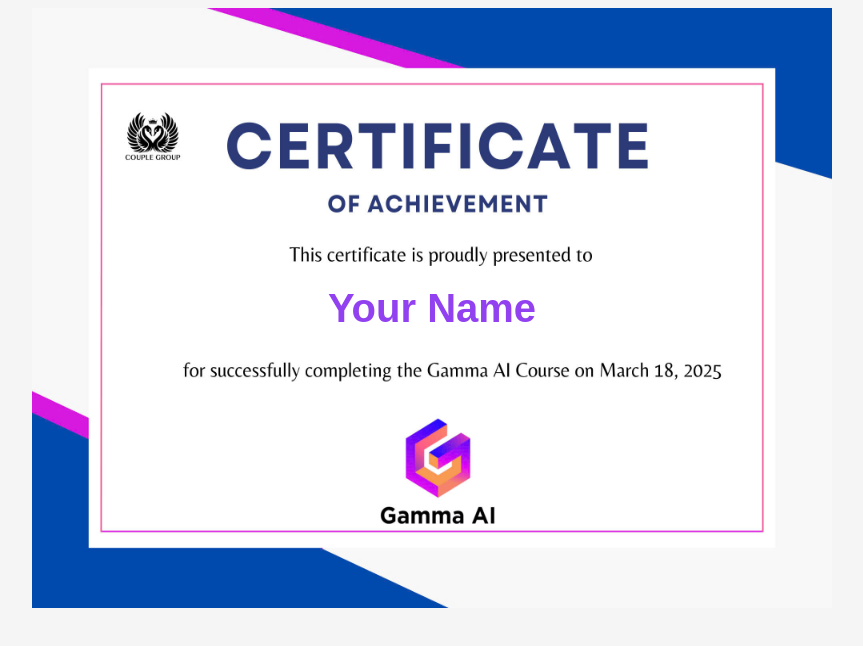
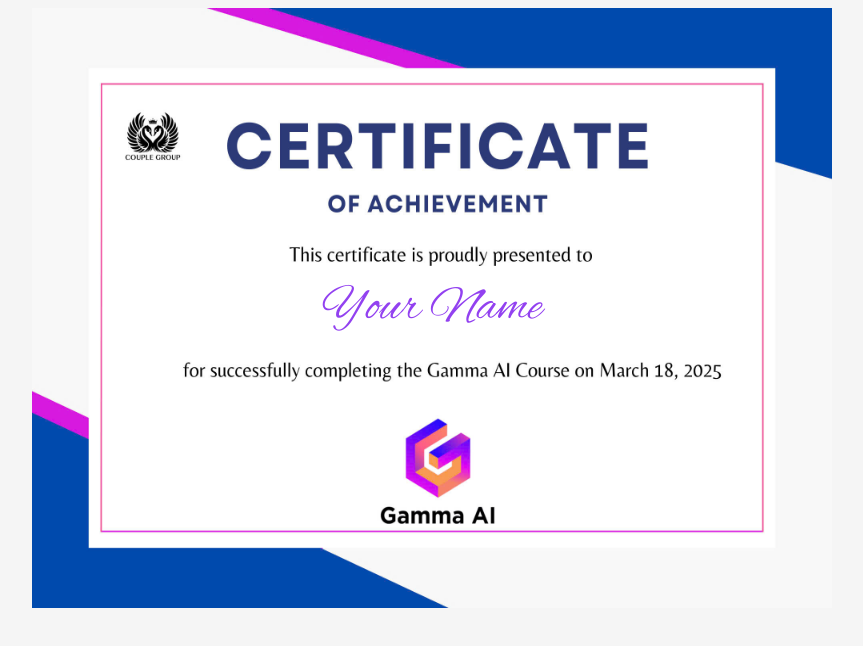
Before and after one commit to hoangnamit04/certificate-generator, a plain HTML site: page index.html in a window 1280 px wide. Shown: the whole page, without its empty margins (208-1071 px from the left). Drawn offline with Linux system fonts and the light colour scheme.

Commit message:
Update index.html

```diff
--- a/index.html
+++ b/index.html
@@ -4,6 +4,7 @@
     <meta charset="UTF-8">
     <meta name="viewport" content="width=device-width, initial-scale=1.0">
     <title>Certificate</title>
+    <link href="https://fonts.googleapis.com/css2?family=Alex+Brush&display=swap" rel="stylesheet">
     <style>
         body {
             text-align: center;
@@ -22,13 +23,13 @@
         }
         .name {
             position: absolute;
-    top: 50%;  /* Điều chỉnh theo đúng vị trí */
-    left: 50%; /* Căn giữa theo chiều ngang */
-    transform: translate(-50%, -50%); /* Căn giữa hoàn toàn */
-    font-size: 40px;
-    font-weight: bold;
+            top: 50%;
+            left: 50%;
+            transform: translate(-50%, -50%);
+            font-size: 50px;
+            font-weight: normal;
             color: #9241f0;
-    font-family: 'Sans-Serif', Arial, Helvetica;
+            font-family: 'Alex Brush', cursive;
             white-space: nowrap;
             width: 400px;
             text-align: center;
```
Lines whose indentation alone changed are shown as unchanged.
